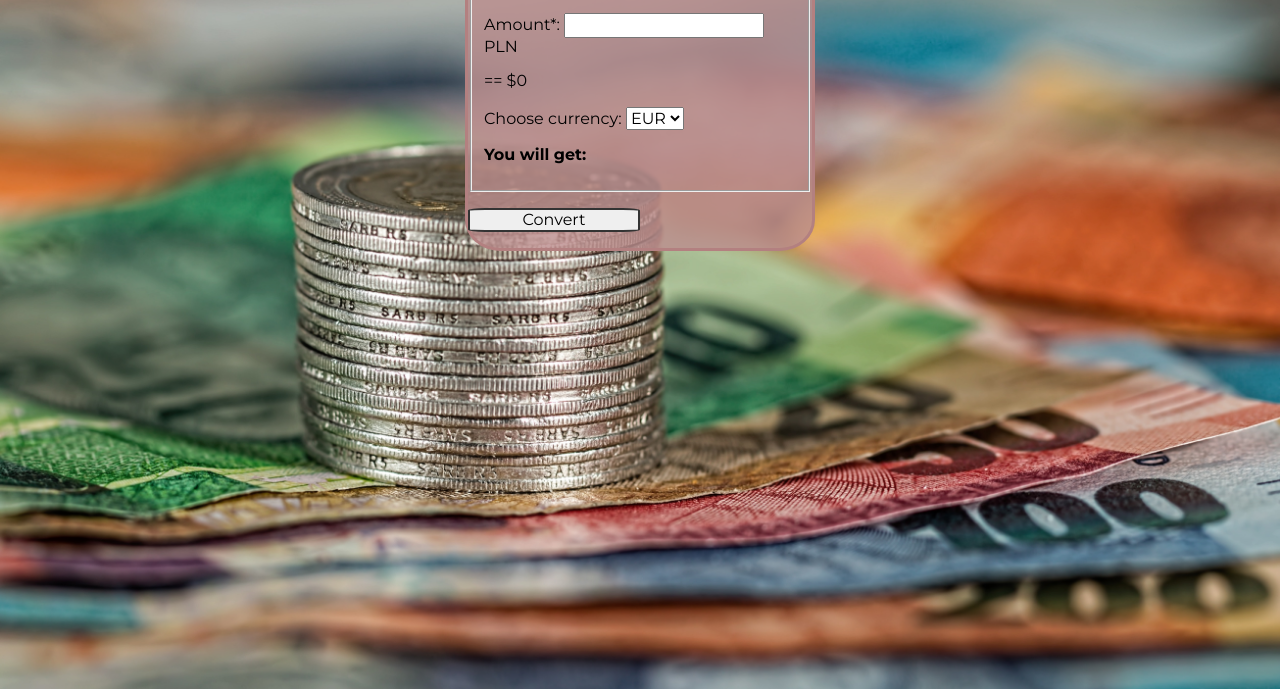
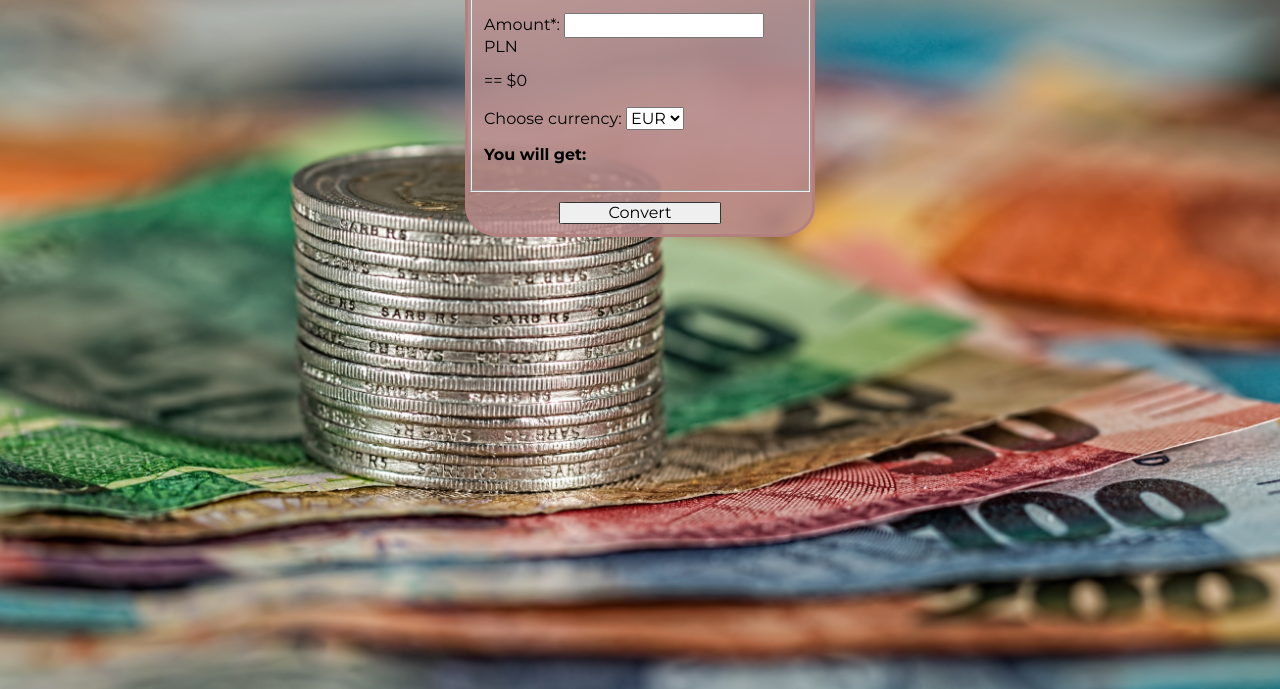
Before and after one commit to Tamarthy/Currency-converter, a plain HTML site: page index.html in a window 1280 px wide. Shown: the part 111-800 px from the top of the page. Drawn offline with nearby package versions, Linux system fonts and the light colour scheme.

Commit message:
button converted moved to the center

```diff
--- a/css/form.css
+++ b/css/form.css
@@ -2,6 +2,7 @@
     background-color: rgba(188, 143, 143, 0.815);
     max-width: 350px;
     max-height: auto;
+    /* czy da się dopasować rozmiar tego różowego bloku w zależności od tego jak wielkie są rzeczy w środku? (czyli naj np. zmienię czcionkę na dużo większą) */
     align-items: center;
     margin: auto;
     margin-top: 50px;
@@ -16,10 +17,15 @@
 .form__title{
     font-size: 20px;
 }
-
+.form__buttonArea{
+    display: flex;
+    justify-content: center;
+    /* czy da się inaczej wyśrodkwać przycisk button nie używając flexa? */
+    padding: 10px;
+}
 .form__button {
-    border: hsl(0, 0%, 20%) solid 2px;
-    border-radius: 10%;
+    border: hsl(0, 0%, 20%) solid 1px;
+    border-radius: 5%;
     width: 50%;
     margin: 0 ;
 
--- a/index.html
+++ b/index.html
@@ -36,10 +36,10 @@
             <p><strong>You will get:</strong></p>
             <span class="js-result"></span>
         </fieldset>
-        <p>
+        <div class="form__buttonArea">
             <button class="form__button">Convert</button>
             <!-- jak wyśrodkować ten button? -->
-        </p>
+        </div>
     </form>
 </body>
 
```
